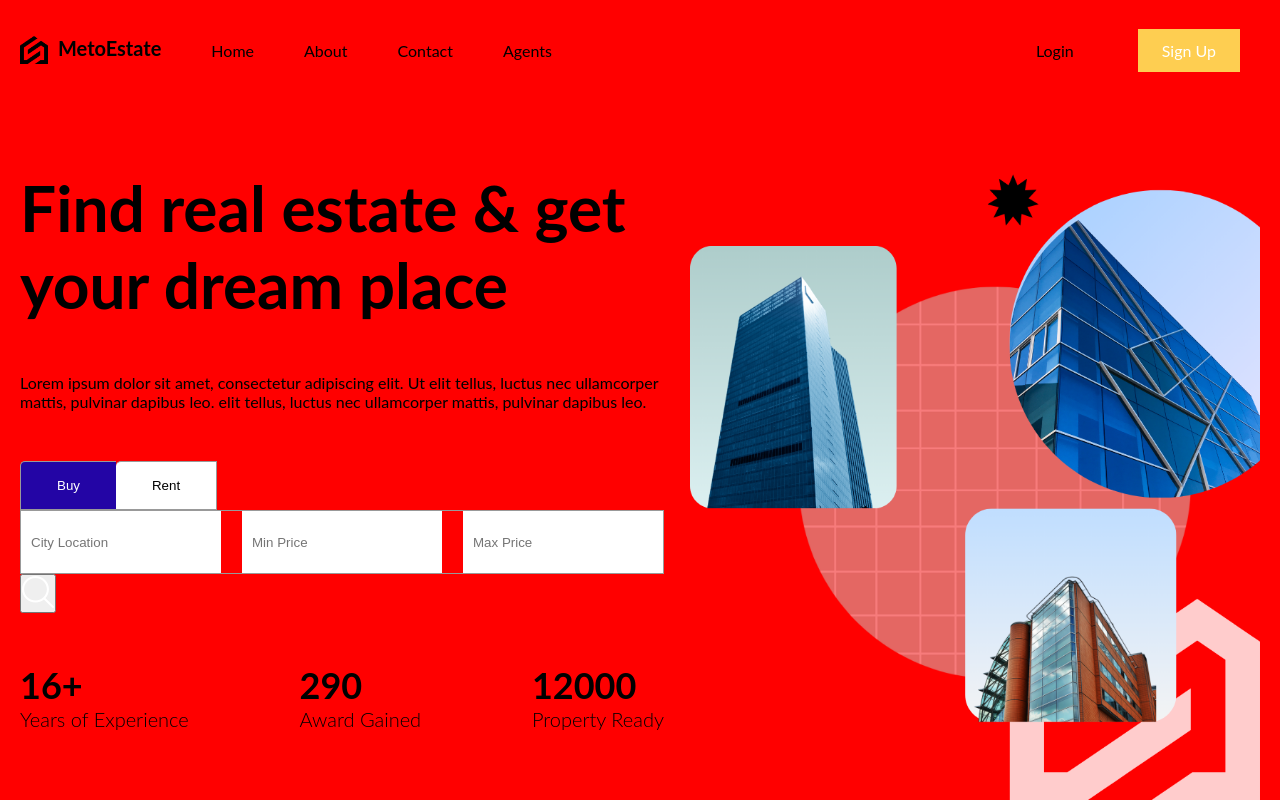
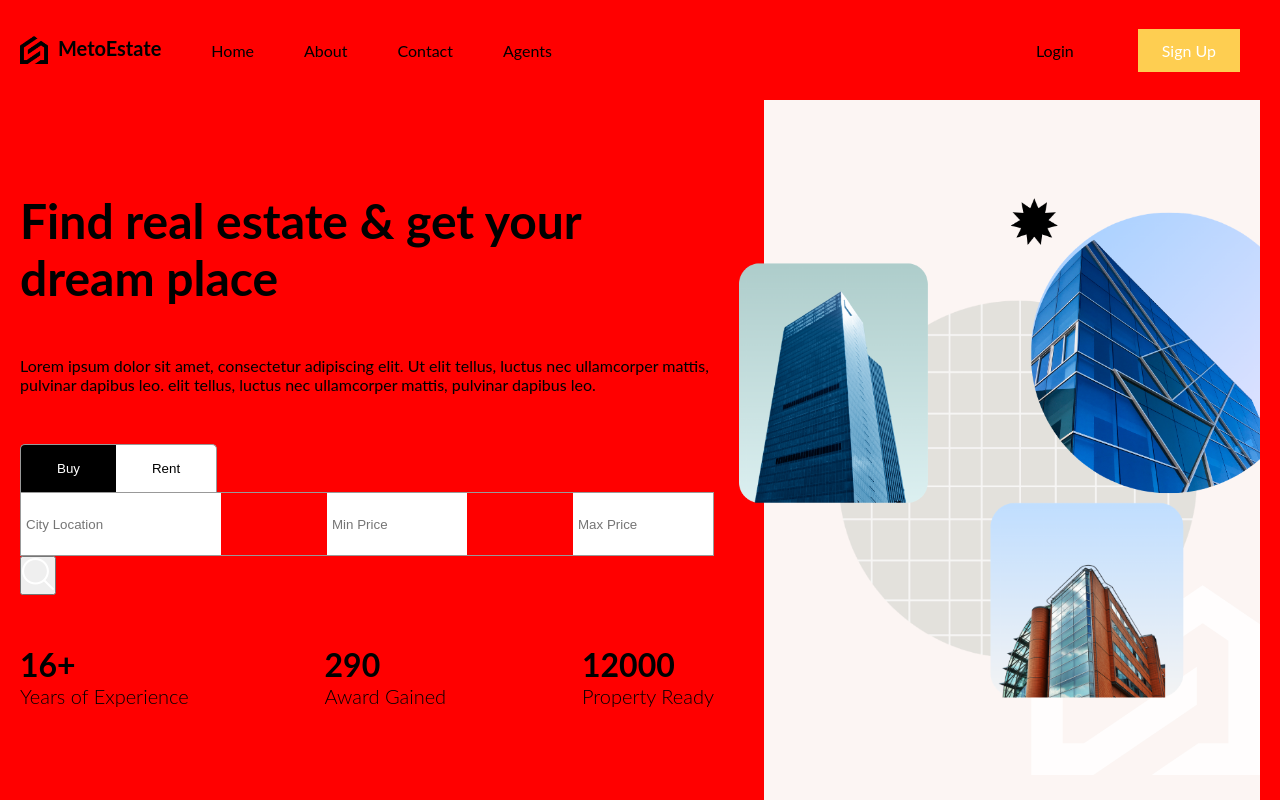
Before and after one commit to ebrardev/estateApp-ui, a React (Vite) app: page / in a window 1280 px wide. Shown: the top 807 px of the page. Built offline with nearby package versions, Linux system fonts and the light colour scheme.

Commit message:
homepage style

```diff
--- a/src/components/searchBar/SearchBar.jsx
+++ b/src/components/searchBar/SearchBar.jsx
@@ -32,7 +32,7 @@
             <input type="number " name="minPrice" min={0} max={100000000} placeholder="Min Price" />
             <input type="number " name="maxPrice" min={0} max={100000000} placeholder="Max Price" />
         </form>
-        <button>
+        <button >
             <img src="/search.png" alt="search" />
         </button>
         </div>
--- a/src/components/searchBar/searchbar.scss
+++ b/src/components/searchBar/searchbar.scss
@@ -1,39 +1,91 @@
-.searchBar{
-    .type{
-        button{
+@import "../../responsive.scss";
+
+.searchBar {
+  .type {
+
+
+    button {
       padding: 16px 36px;
-            border:1px solid #999;
+      border: 1px solid #999;
+      border-bottom: none;
       cursor: pointer;
       background-color: white;
       text-transform: capitalize;
 
+      &.active {
+        background-color: black;
+        color: white;
+      }
 
-            &.active{
-                background-color: rgb(35, 5, 165);
-                color: white;
-
-            }
-            &:first-child{
+      &:first-child {
         border-top-left-radius: 5px;
         border-right: none;
       }
-            &:last-child{
-                border-top-left-radius: 5px;
+      &:last-child {
+        border-top-right-radius: 5px;
         border-left: none;
       }
     }
   }
+
   form {
-        border:1px solid #999;
+    border: 1px solid #999;
     display: flex;
     justify-content: space-between;
     height: 64px;
-        gap:5px;
+    gap: 5px;
+
+    @include sm {
+      flex-direction: column;
+      border: none;
+    }
 
     input {
       border: none;
-            padding: 0 10px;
+      padding: 0px 10px;
+      width: 200px;
+
+      @include lg {
+        padding: 0px 5px;
+
+        &:nth-child(2),
+        &:nth-child(3) {
+          width: 140px;
+        }
+      }
+      @include md {
+        width: 200px;
+        &:nth-child(2),
+        &:nth-child(3) {
           width: 200px;
         }
       }
+
+      @include sm{
+        width: auto;
+        &:nth-child(2),
+        &:nth-child(3) {
+          width: auto;
         }
+        padding: 20px;
+        border: 1px solid #999;
+      }
+    }
+
+    button {
+      border: none;
+      cursor: pointer;
+      background-color: #fece51;
+      flex: 1;
+
+      @include sm{
+        padding: 10px;
+      }
+
+      img {
+        width: 24px;
+        height: 24px;
+      }
+    }
+  }
+}
--- a/src/routes/PageHome/pageHome.scss
+++ b/src/routes/PageHome/pageHome.scss
@@ -1,12 +1,11 @@
-.homePage{
+@import "../../responsive.scss";
+
+.homePage {
   display: flex;
   height: 100%;
-}
 
-.textContainer{
-    flex:3;
-
-}
+  .textContainer {
+    flex: 3;
 
     .wrapper {
       padding-right: 100px;
@@ -16,35 +15,69 @@
       gap: 50px;
       height: 100%;
 
-    .title{
+      @include lg{
+        padding-right: 50px;
+      }
+
+      @include md{
+        padding: 0;
+      }
+
+      @include sm{
+        justify-content: flex-start;
+      }
+
+      .title {
         font-size: 64px;
 
-    }
-    .boxes{
-        display: flex;
-        justify-content: space-between;
-    }
-    h1{
-        font-size:36px;
-    }
-    h2{
-        font-size: 20px;
-        font-weight: 300;
-
+        @include lg {
+          font-size: 48px;
         }
       }
 
-.imageContainer{
-    flex:2;
+      .boxes {
+        display: flex;
+        justify-content: space-between;
+
+        @include sm {
+          display: none;
+        }
+
+        h1 {
+          font-size: 36px;
+
+          @include lg {
+            font-size: 32px;
+          }
+        }
+
+        h2 {
+          font-size: 20px;
+          font-weight: 300;
+        }
+      }
+    }
+  }
+
+  .imageContainer {
+    flex: 2;
+    background-color: #fcf5f3;
     position: relative;
     display: flex;
     align-items: center;
 
+    @include md {
+      display: none;
+    }
 
-    img{
+    img {
       width: 115%;
-        position:absolute;
+      position: absolute;
       right: 0;
 
+      @include lg {
+        width: 105%;
       }
     }
+  }
+}
```
Lines whose indentation alone changed are shown as unchanged.
